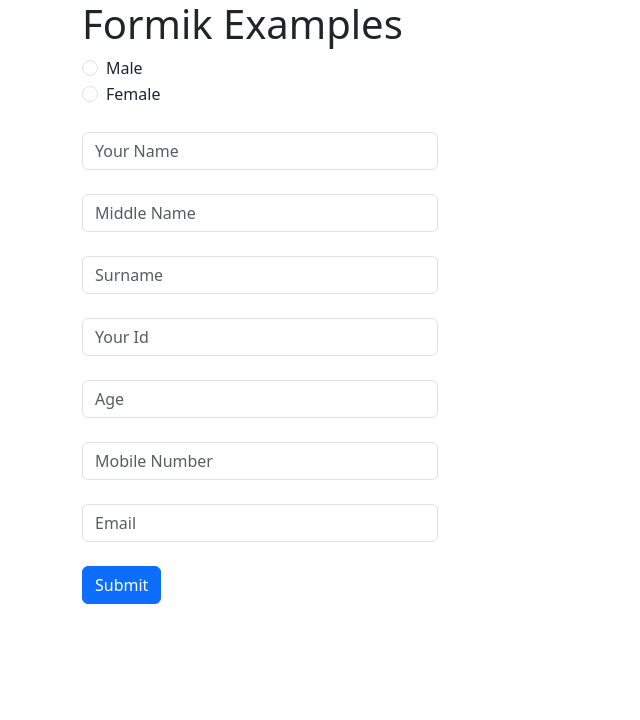
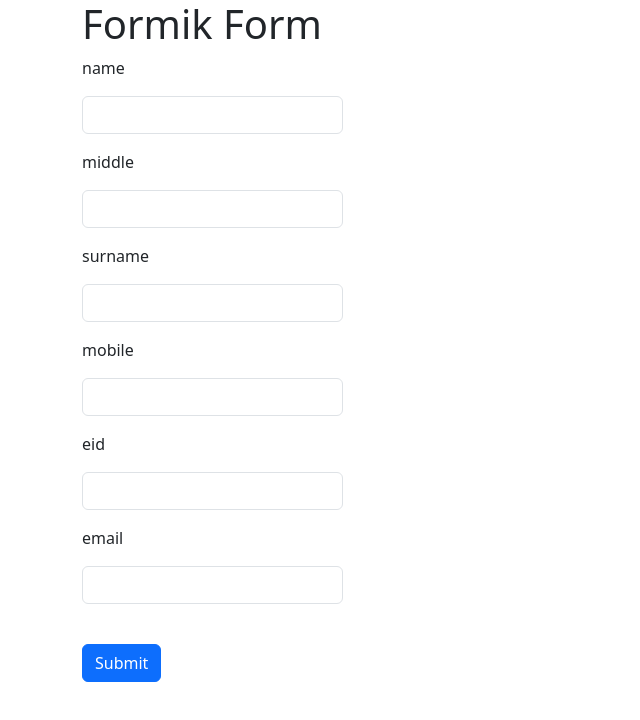
Before and after one commit to ghemantpravin/beginner-to-advance-react, a React (Create React App) app: page / in a window 1280 px wide. Shown: the top 720 px of the page, without its empty margins (0-640 px from the left). Built offline with nearby package versions, Linux system fonts and the light colour scheme.

Commit message:
formik and yup is added and form validation is done

```diff
--- a/package.json
+++ b/package.json
@@ -16,7 +16,8 @@
     "react": "^18.3.1",
     "react-dom": "^18.3.1",
     "react-scripts": "5.0.1",
-    "web-vitals": "^2.1.4"
+    "web-vitals": "^2.1.4",
+    "yup": "^1.6.1"
   },
   "scripts": {
     "start": "react-scripts start",
--- a/src/components/forms/forms.jsx
+++ b/src/components/forms/forms.jsx
@@ -1,54 +1,61 @@
-import { useFormik } from 'formik'
+import { ErrorMessage, Field, Form, Formik } from 'formik'
 import React from 'react'
+import * as yup from 'yup'
 
-function Forms() {
-
-    const formik = useFormik({
-        initialValues : {
-            name : '',
-            surname : '',
-            age : 0,
-            city : ''
-        },
-        onSubmit : (user) => {
-            console.log(user)
-        }
-    })
-
+export function Forms() {
 
   return (
     <div className='container'>
-        <h1>Forms in React</h1>
         <div className="row">
-            <div className="col-md-4">
-                <form onSubmit={formik.handleSubmit}>
-                    <div className="form-group">
-                        <label>Name</label>
-                        <input type="text" onChange={formik.handleChange} className="form-control" id="name"></input>
-                    </div>
-                    <br />
-                    <div className="form-group">
-                        <label>Surname</label>
-                        <input type="text" onChange={formik.handleChange} className="form-control" id="surname"></input>
-                    </div>
-                    <br />
-                    <div className="form-group">
-                        <label>Age</label>
-                        <input type="email" onChange={formik.handleChange} className="form-control" id="age"></input>
-                    </div>
-                    <br />
-                    <label>Select One</label>
-                    <select className="form-control" id='city' onChange={formik.handleChange}>
-                        <option value="Nashik">Nashik</option>
-                        <option value="Nashik">Pune</option>
-                    </select>
-                    <br />
-                    <button type="submit" className="btn btn-primary">Submit</button>
-                </form>
+            <div className="col-md-3">
+            <h1>Formik Form</h1>
+                <Formik initialValues={{name : '',middle : '',surname : '',mobile : '',eid : '',email : ''}}
+                validationSchema={yup.object ({
+                    name : yup.string().required(),
+                    middle : yup.string().required(),
+                    surname : yup.string().required(),
+                    mobile : yup.string().required(),
+                    eid : yup.string().required(),
+                    email : yup.string().required(),
+                    })}
+                    onSubmit={(values) => {
+                        console.log(values)
+                    }}
+                >
+
+            <Form>
+                <p>name</p>
+                <Field name = 'name' type='text' className='form-control'></Field>
+                <p className='text-danger'><ErrorMessage name='name'></ErrorMessage></p>
+
+                <p>middle</p>
+                <Field name = 'middle' type='text' className='form-control'></Field>
+                <p className='text-danger'><ErrorMessage name='middle'></ErrorMessage></p>
+
+                <p>surname</p>
+                <Field name = 'surname' type='text' className='form-control'></Field>
+                <p className='text-danger'><ErrorMessage name='surname'></ErrorMessage></p>
+
+                <p>mobile</p>
+                <Field name = 'mobile' type='text' className='form-control'></Field>
+                <p className='text-danger'><ErrorMessage name='mobile'></ErrorMessage></p>
+
+                <p>eid</p>
+                <Field name = 'eid' type='text' className='form-control'></Field>
+                <p className='text-danger'><ErrorMessage name='eid'></ErrorMessage></p>
+
+                <p>email</p>
+                <Field name = 'email' type='text' className='form-control'></Field>
+                <p className='text-danger'><ErrorMessage name='email'></ErrorMessage></p>
+
+                <br></br>
+                <button type='submit' className='btn btn-primary'>Submit</button>
+                </Form>
+                </Formik>
             </div>
         </div>
-    </div>
-  )
+        </div>
+  );
 }
 
 export default Forms
--- a/src/components/forms/forms2.jsx
+++ b/src/components/forms/forms2.jsx
@@ -1,9 +1,10 @@
 import React from 'react'
 import { useFormik } from 'formik'
+import * as yup from 'yup'
 
 function Forms2() {
 
-    const abc = useFormik({
+    const formik = useFormik({
         initialValues : {
             name : '',
             middle : '',
@@ -14,6 +15,18 @@
             email : '',
             gender : ''
         },
+        validationSchema : yup.object(
+            {
+                name : yup.string().required('Username is required'),
+                middle : yup.string().required('Username is required'),
+                surname : yup.string().required('Username is required'),
+                id : yup.number().required('Username is required'),
+                age : yup.number().required('Username is required'),
+                mobile : yup.number().required,
+                email : yup.string().required,
+                gender : yup.string().required
+            }
+        ),
         onSubmit : (values) => {
             console.log(values)
         }
@@ -21,39 +34,46 @@
 
   return (
     <div className='container'>
-        <h1>Formik Examples</h1>
+        <h1>Formik Examples2</h1>
         <div className="row">
             <div className="col-md-4">
-                <form onSubmit={abc.handleSubmit}>
+                <form onSubmit={formik.handleSubmit}>
                     <div className="form-check">
-                        <input onChange={abc.handleChange} value='male' className="form-check-input" type="radio" id="gender"></input>
+                        <input onChange={formik.handleChange} value='male' className="form-check-input" type="radio" id="gender"></input>
                         <label className="form-check-label" htmlFor="flexRadioDefault1">Male</label>
                     </div>
                     <div className="form-check">
-                        <input onChange={abc.handleChange}  value='female' className="form-check-input" type="radio" id="gender"></input>
+                        <input onChange={formik.handleChange}  value='female' className="form-check-input" type="radio" id="gender"></input>
                         <label className="form-check-label" htmlFor="flexRadioDefault2">Female</label>
                     </div>
                     <br />
-                    <input type="text" onChange={abc.handleChange}
+                    <input type="text" onChange={formik.handleChange}
                     className="form-control"  placeholder='Your Name' id='name'></input>
+                    <p className='text-danger'>{formik.errors.name}</p>
                     <br />
-                    <input type="text" onChange={abc.handleChange}
+                    <input type="text" onChange={formik.handleChange}
                     className="form-control"  placeholder='Middle Name' id='middle'></input>
+                    <p className='text-danger'>{formik.errors.middle}</p>
                     <br />
-                    <input type="text" onChange={abc.handleChange}
+                    <input type="text" onChange={formik.handleChange}
                     className="form-control"  placeholder='Surname' id='surname'></input>
+                    <p className='text-danger'>{formik.errors.surname}</p>
                     <br />
-                    <input type="text" onChange={abc.handleChange}
+                    <input type="text" onChange={formik.handleChange}
                     className="form-control"  placeholder='Your Id' id='id'></input>
+                    <p className='text-danger'>{formik.errors.id}</p>
                     <br />
-                    <input type="text" onChange={abc.handleChange}
+                    <input type="text" onChange={formik.handleChange}
                     className="form-control"  placeholder='Age' id='age'></input>
+                    <p className='text-danger'>{formik.errors.age}</p>
                     <br />
-                    <input type="text" onChange={abc.handleChange}
+                    <input type="text" onChange={formik.handleChange}
                     className="form-control"  placeholder='Mobile Number' id='mobile'></input>
+                    <p className='text-danger'>{formik.errors.mobile}</p>
                     <br />
-                    <input type="text" onChange={abc.handleChange}
+                    <input type="text" onChange={formik.handleChange}
                     className="form-control"  placeholder='Email' id='email'></input>
+                    <p className='text-danger'>{formik.errors.email}</p>
                     <br />
 
                     <button type="submit" className="btn btn-primary">Submit</button>
--- /dev/null
+++ b/src/components/forms/formsyup.jsx
@@ -0,0 +1,58 @@
+import { useFormik } from 'formik'
+import React from 'react'
+import * as yup from 'yup'
+
+function Formsyup() {
+
+    const formik = useFormik({
+        initialValues : {
+            username : '',
+            age : 0,
+            city : '',
+            mobile : ''
+        },
+        validationSchema : yup.object({
+            username : yup.string().required('Username is required').min(4, 'Name is too short'),
+            age : yup.number().required('Age is required').min(20, 'Age is min 15').max(30, 'Not above 30'),
+            // city : yup.string().required('city required'),
+            mobile : yup.string().required('mobile required')
+        }),
+        onSubmit : (user) => {
+            console.log(user)
+        }
+    })
+
+  return (
+    <div className='container'>
+        <div className="row">
+            <h1>Register</h1>
+            <div className="col-md-4">
+                <form action="" onSubmit={formik.handleSubmit}>
+                    <label htmlFor="">Username</label>
+                    <input type='text' {...formik.getFieldProps('username')} className='form-control' name='username'></input>
+                    <p className='text-danger'>{formik.errors.username}</p>
+                    <br />
+                    <label htmlFor="">Age</label>
+                    <input type='text' {...formik.getFieldProps('age')} className='form-control' name='age'></input>
+                    <p className='text-danger'>{formik.errors.age}</p>
+                    <br />
+                    <select name="city" id=""  className='form-select' {...formik.getFieldProps('city')}>
+                        <option value="-1">Select City</option>
+                        <option value="delhi">Delhi</option>
+                        <option value="nashik">Nashik</option>
+                    </select>
+                    <p className='text-danger'>{formik.errors.city}</p>
+                    <br />
+                    <label htmlFor="">Mobile</label>
+                    <input type='text' {...formik.getFieldProps('mobile')} className='form-control' name='mobile'></input>
+                    <p className='text-danger'>{formik.errors.mobile}</p>
+                    <br />
+                    <button type='submit' className='btn btn-primary'>Submit</button>
+                </form>
+            </div>
+        </div>
+    </div>
+  )
+}
+
+export default Formsyup
--- /dev/null
+++ b/src/components/forms/newform.jsx
@@ -0,0 +1,40 @@
+import { ErrorMessage, Field, Form, Formik } from 'formik'
+import React from 'react'
+import * as yup from 'yup'
+
+function Newform() {
+  return (
+    <div className='container'>
+        <div className="row">
+            <h1>Formik New Form</h1>
+            <Formik initialValues={{username : '', age : 0, mobile : ''}}
+            validationSchema=
+            {yup.object({username : yup.string().required('name rquired'),
+                age : yup.string().required('age is required'),
+                mobile : yup.string().required('number is required')
+            })}
+            onSubmit={(values) => {
+                console.log(values)
+            }}>
+                <Form>
+                    <p>Username</p>
+                    <Field name = 'username' type='text'></Field>
+                    <p className='text-danger'><ErrorMessage name='username'></ErrorMessage></p>
+
+                    <p>Age</p>
+                    <Field name = 'age' type='text'></Field>
+                    <ErrorMessage name='age'></ErrorMessage>
+
+                    <p>mobile</p>
+                    <Field name = 'mobile' type='text'></Field>
+                    <p className='text-danger'><ErrorMessage  name='mobile'></ErrorMessage></p>
+
+                    <button type='submit' className='btn btn-primary'>Submit</button>
+                </Form>
+            </Formik>
+        </div>
+    </div>
+  )
+}
+
+export default Newform
--- a/src/index.js
+++ b/src/index.js
@@ -29,12 +29,14 @@
 import { Form } from 'formik';
 import Forms from './components/forms/forms';
 import Forms2 from './components/forms/forms2';
+import Formsyup from './components/forms/formsyup';
+import Newform from './components/forms/newform';
 
 
 const root = ReactDOM.createRoot(document.getElementById('root'));
 root.render(
   <React.StrictMode>
-    <Forms2/>
+    <Forms/>
   </React.StrictMode>
 );
 
```
Also changed, not shown: 1 other file (tests, documents, lock files or other folders).
